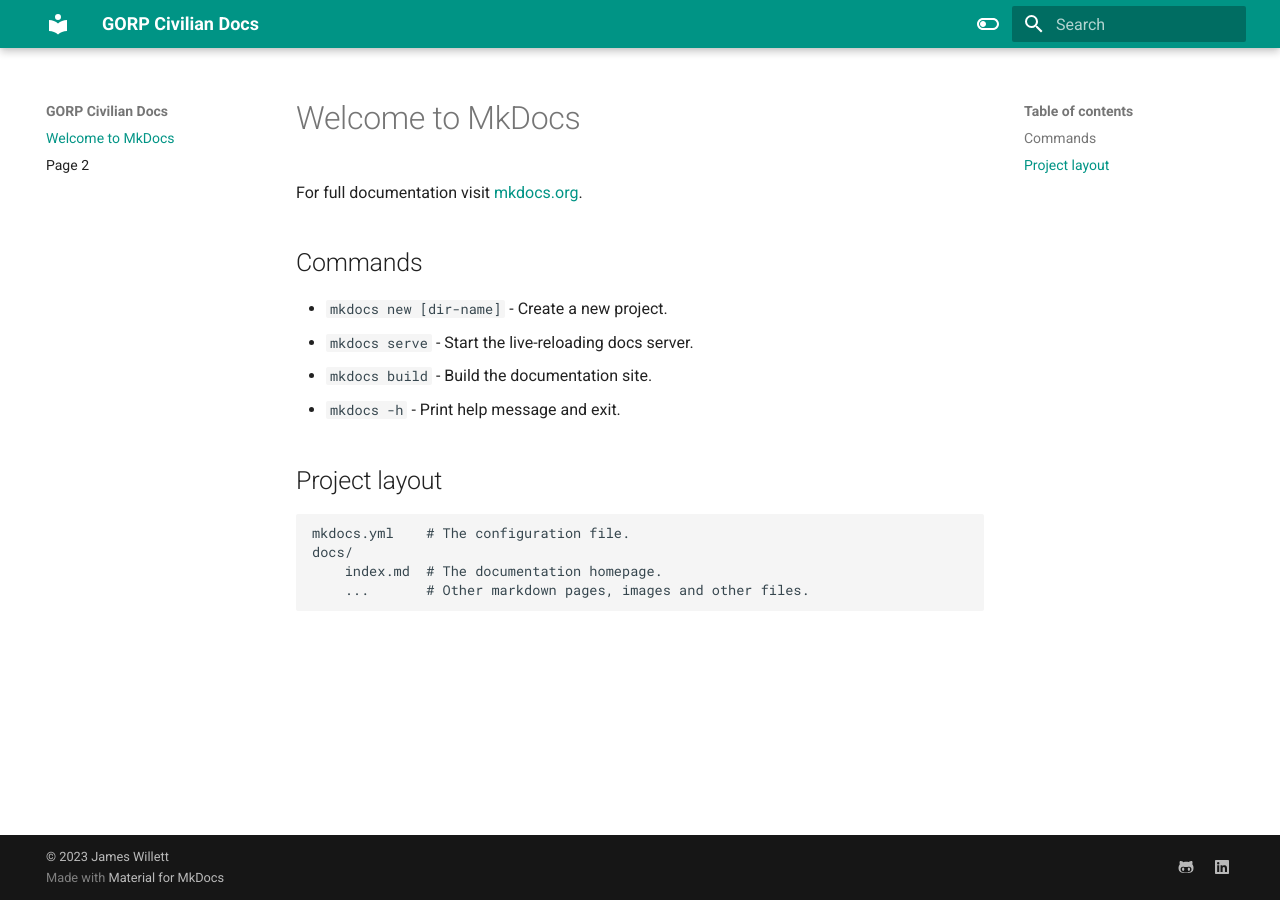
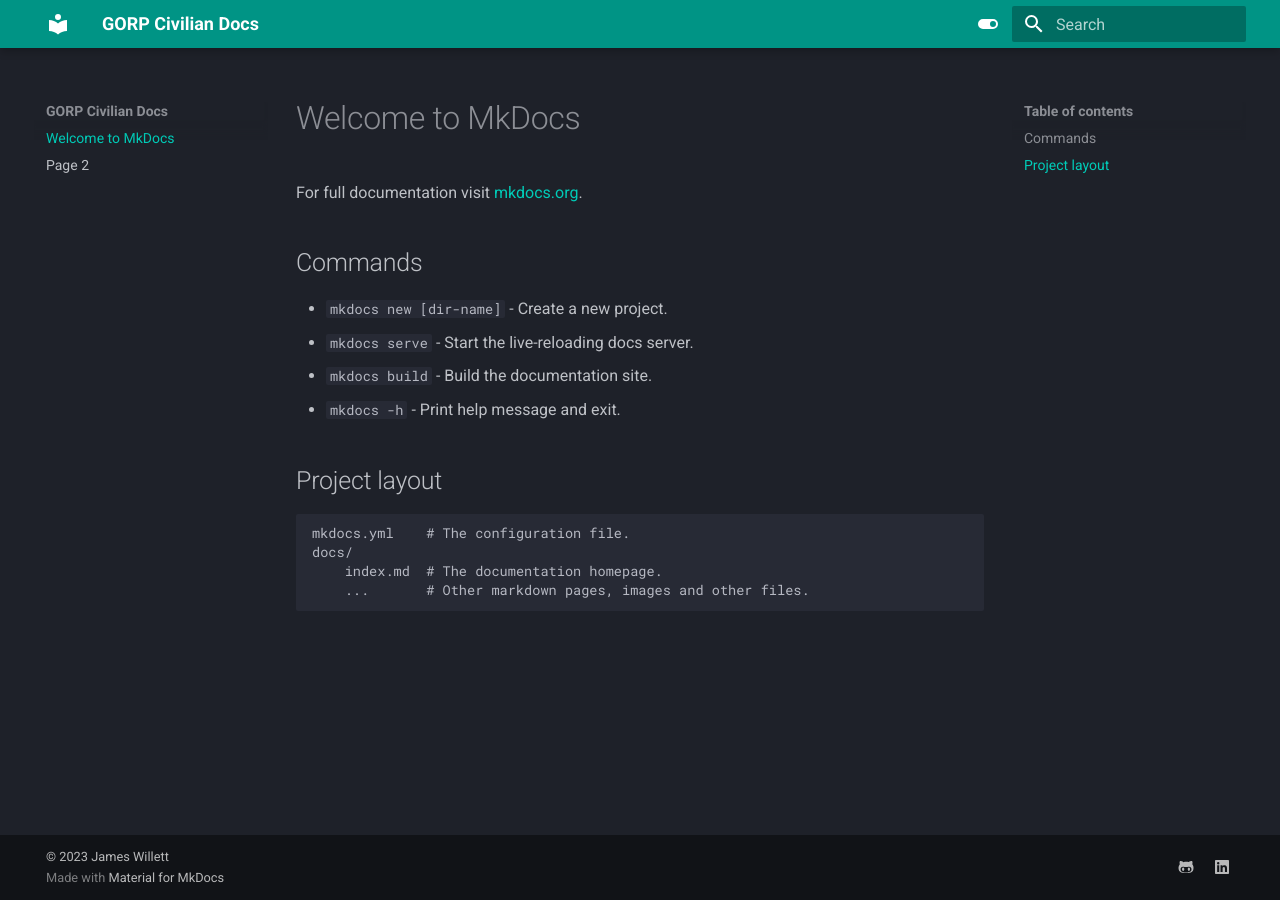
Before and after one commit to deathstryder/GORP-Civilian-Documents, an MkDocs documentation site: the page built from docs/index.md, in a window 1280 px wide. Built offline with MkDocs 1.6.1 and Material for MkDocs 9.7.7, drawn with Linux system fonts in a browser that asks for light colours.

Commit message:
dark is default

```diff
--- a/mkdocs.yml
+++ b/mkdocs.yml
@@ -13,18 +13,19 @@
     - content.coede.copy
   language: en
   palette:
+    - scheme: slate
+      toggle:
+        icon: material/toggle-switch
+        name: Switch to light mode
+      primary: teal
+      accent: lime
     - scheme: default
       toggle:
         icon: material/toggle-switch-off-outline
         name: Switch to dark mode
       primary: teal
       accent: purple
-    - scheme: slate
-      toggle:
-        icon: material/toggle-switch
-        name: Switch to light mode
-      primary: teal
-      accent: lime
+
 
 extra:
   social:
```
